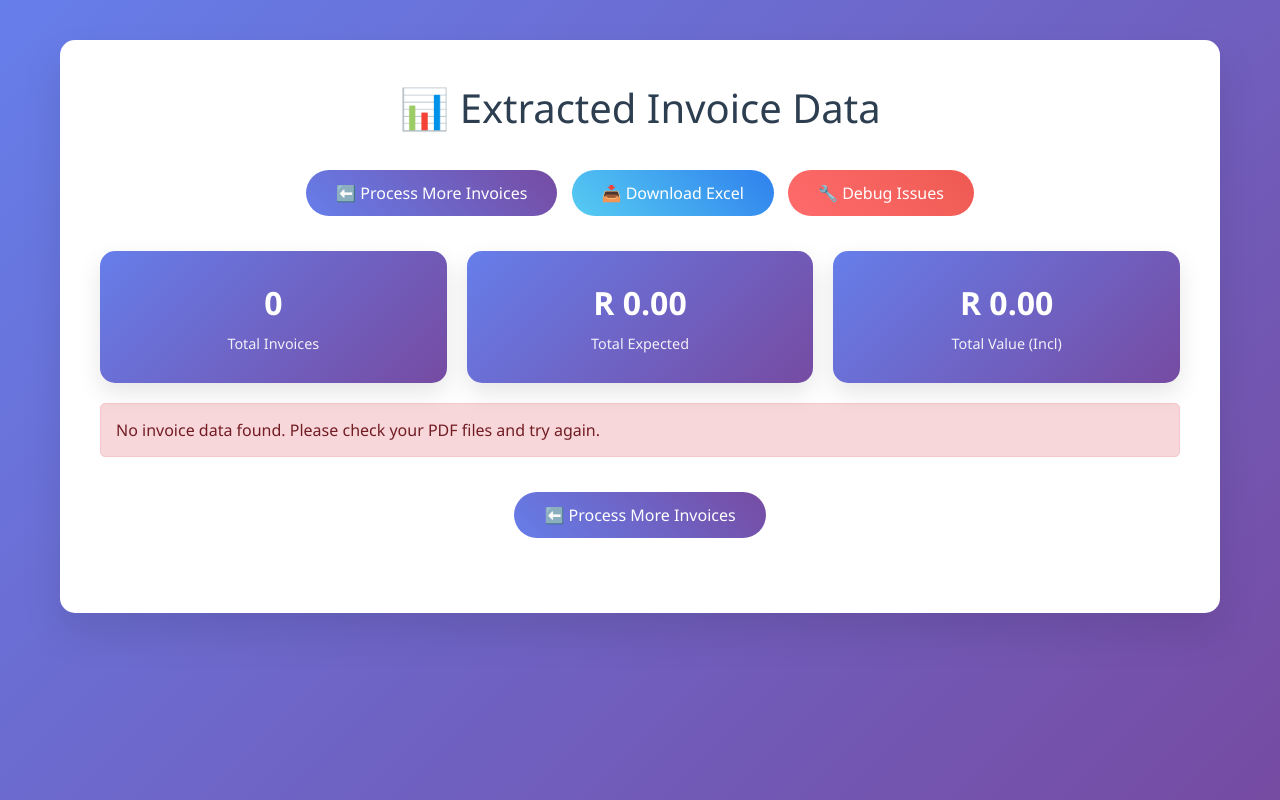
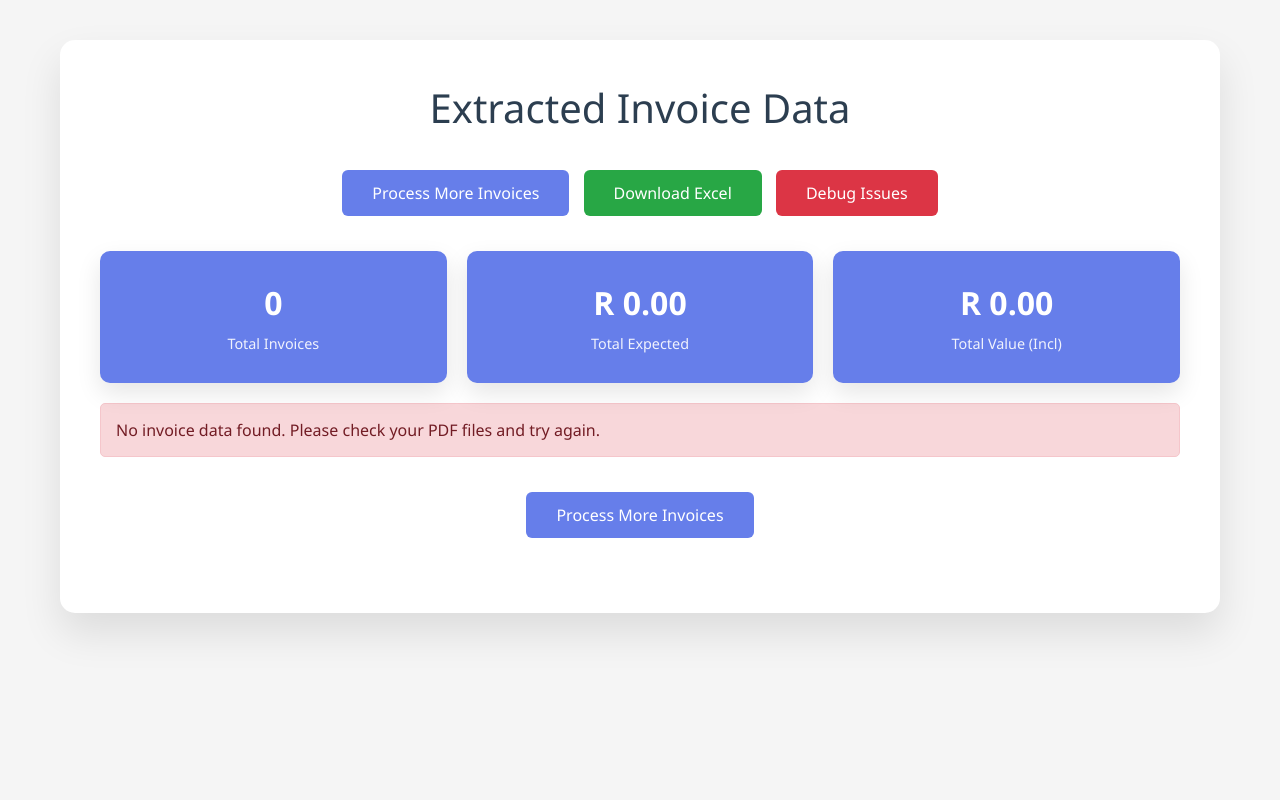
Before and after one commit to Yardman-Mzansi/invoice-processor, a Flask app: page /results in a window 1280 px wide. Run offline with Flask 3, Linux system fonts and the light colour scheme.

Commit message:
Remove gradients and emojis from styling
- Replace gradient backgrounds with solid colors for cleaner appearance
- Remove all emoji icons from templates and navigation
- Simplify button styling with solid backgrounds
- Update color scheme to use flat design principles
- Remove unused upload-icon CSS styles

🤖 Generated with [Claude Code](https://claude.ai/code)

Co-Authored-By: Claude <noreply@anthropic.com>

```diff
--- a/templates/base.html
+++ b/templates/base.html
@@ -14,7 +14,7 @@
 
         body {
             font-family: 'Segoe UI', Tahoma, Geneva, Verdana, sans-serif;
-            background: linear-gradient(135deg, #667eea 0%, #764ba2 100%);
+            background: #f5f5f5;
             min-height: 100vh;
             color: #333;
         }
@@ -48,11 +48,11 @@
         }
 
         .btn {
-            background: linear-gradient(45deg, #667eea, #764ba2);
+            background: #667eea;
             color: white;
             border: none;
             padding: 12px 30px;
-            border-radius: 25px;
+            border-radius: 6px;
             cursor: pointer;
             font-size: 16px;
             transition: all 0.3s ease;
@@ -67,11 +67,11 @@
         }
 
         .btn-success {
-            background: linear-gradient(45deg, #56CCF2, #2F80ED);
+            background: #28a745;
         }
 
         .btn-danger {
-            background: linear-gradient(45deg, #FF6B6B, #EE5A52);
+            background: #dc3545;
         }
 
         .upload-area {
@@ -98,11 +98,6 @@
             display: none;
         }
 
-        .upload-icon {
-            font-size: 3em;
-            color: #bdc3c7;
-            margin-bottom: 20px;
-        }
 
         .progress-bar {
             width: 100%;
@@ -115,7 +110,7 @@
 
         .progress-fill {
             height: 100%;
-            background: linear-gradient(45deg, #667eea, #764ba2);
+            background: #667eea;
             width: 0%;
             transition: width 0.5s ease;
         }
@@ -156,7 +151,7 @@
         }
 
         th {
-            background: linear-gradient(45deg, #667eea, #764ba2);
+            background: #667eea;
             color: white;
             font-weight: 500;
             position: sticky;
@@ -175,10 +170,10 @@
         }
 
         .summary-card {
-            background: linear-gradient(135deg, #667eea 0%, #764ba2 100%);
+            background: #667eea;
             color: white;
             padding: 30px;
-            border-radius: 15px;
+            border-radius: 10px;
             text-align: center;
             box-shadow: 0 10px 25px rgba(0,0,0,0.1);
         }
--- a/templates/index.html
+++ b/templates/index.html
@@ -11,7 +11,6 @@
     </p>
 
     <div class="upload-area" id="uploadArea">
-        <div class="upload-icon">📁</div>
         <h3>Drop PDF files here or click to browse</h3>
         <p style="color: #7f8c8d; margin-top: 10px;">Supports multiple PDF files</p>
         <input type="file" id="fileInput" class="file-input" multiple accept=".pdf">
--- a/templates/results.html
+++ b/templates/results.html
@@ -5,12 +5,12 @@
 
 {% block content %}
 <div class="card">
-    <h1>📊 Extracted Invoice Data</h1>
+    <h1>Extracted Invoice Data</h1>
 
     <div class="navigation">
-        <a href="/" class="btn">⬅️ Process More Invoices</a>
-        <a href="/download" class="btn btn-success">📥 Download Excel</a>
-        <a href="/debug" class="btn btn-danger">🔧 Debug Issues</a>
+        <a href="/" class="btn">Process More Invoices</a>
+        <a href="/download" class="btn btn-success">Download Excel</a>
+        <a href="/debug" class="btn btn-danger">Debug Issues</a>
     </div>
 
     <div class="summary-grid">
@@ -102,10 +102,10 @@
     {% endif %}
 
     <div class="navigation">
-        <a href="/" class="btn">⬅️ Process More Invoices</a>
+        <a href="/" class="btn">Process More Invoices</a>
         {% if data %}
-        <a href="/download" class="btn btn-success">📥 Download Excel</a>
-        <a href="/debug" class="btn btn-danger">🔧 Debug Issues</a>
+        <a href="/download" class="btn btn-success">Download Excel</a>
+        <a href="/debug" class="btn btn-danger">Debug Issues</a>
         {% endif %}
     </div>
 </div>
```
Also changed, not shown: templates/debug.html (+8 -8 lines).
